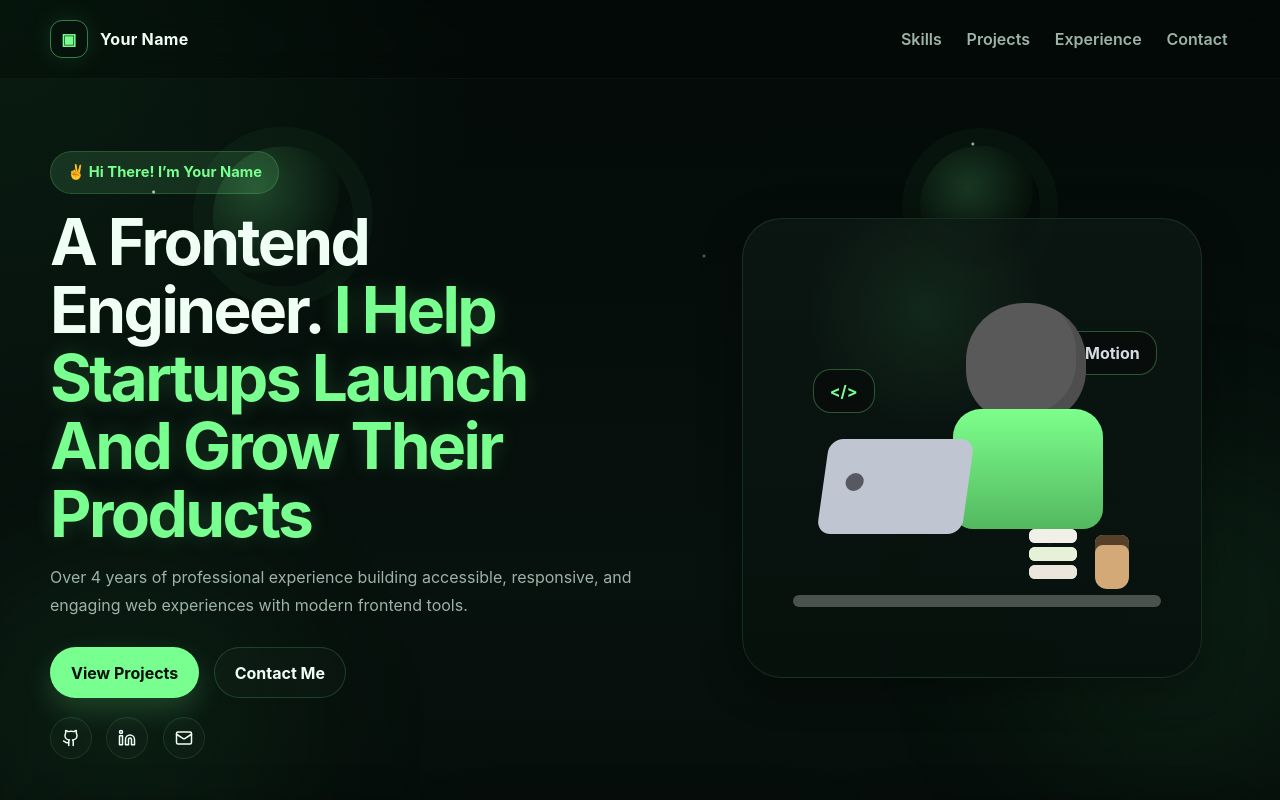
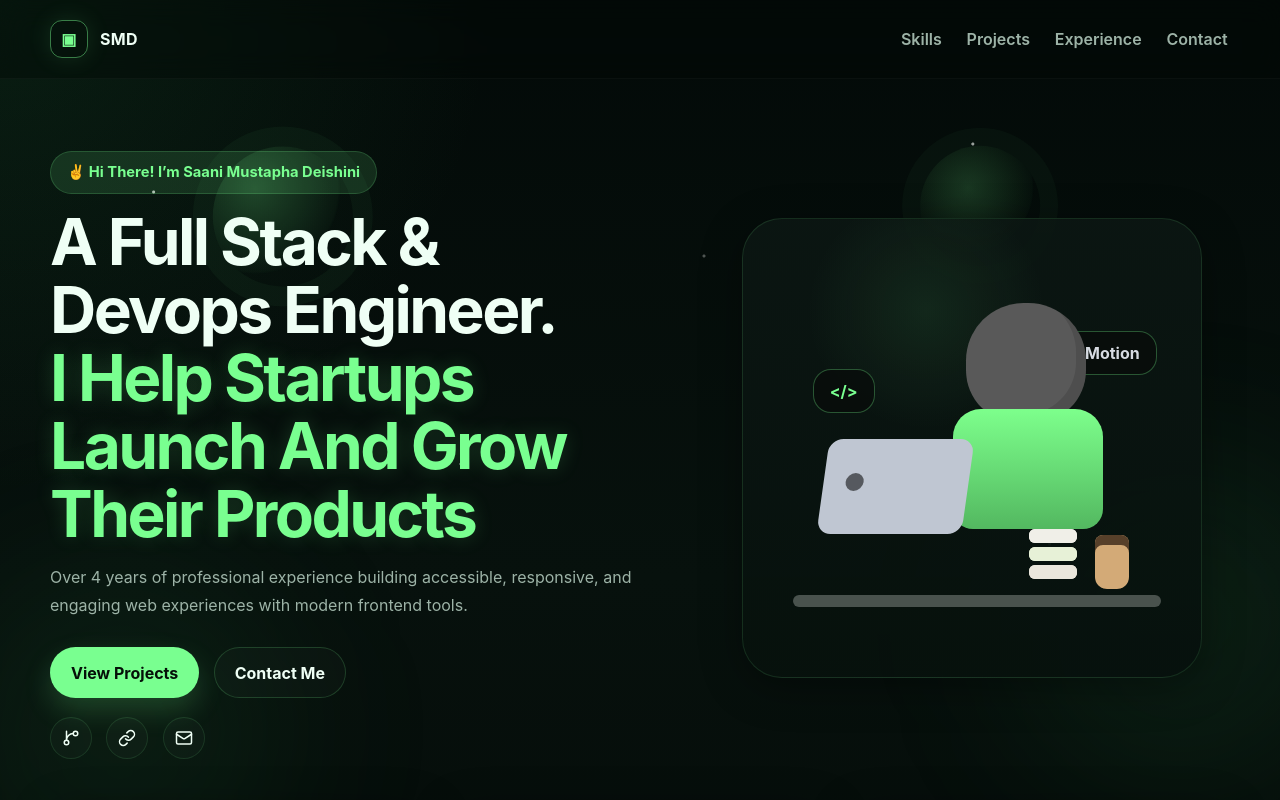
Before and after one commit to Saanimustapha/Portfolio-Site, a React (Vite) app: page / in a window 1280 px wide. Shown: the top 800 px of the page. Built offline with nearby package versions, Linux system fonts and the light colour scheme.

Commit message:
Resolved named export issues from lucide-react.

```diff
--- a/src/components/NavBar.jsx
+++ b/src/components/NavBar.jsx
@@ -8,7 +8,7 @@ export default function Navbar() {
       <div className="container navbar">
         <Link to="/" className="brand">
           <span className="brand-mark">▣</span>
-          <span>Your Name</span>
+          <span>SMD</span>
         </Link>
 
         <nav className="nav-links" aria-label="Primary navigation">
--- a/src/components/SocialLinks.jsx
+++ b/src/components/SocialLinks.jsx
@@ -1,8 +1,8 @@
-import { Github, Linkedin, Mail } from 'lucide-react'
+import { GitBranch, Link, Mail } from 'lucide-react'
 
 const links = [
-  { icon: Github, href: 'https://github.com/yourusername', label: 'GitHub' },
-  { icon: Linkedin, href: 'https://linkedin.com/in/yourusername', label: 'LinkedIn' },
+  { icon: GitBranch, href: 'https://github.com/yourusername', label: 'GitHub' },
+  { icon: Link, href: 'https://linkedin.com/in/yourusername', label: 'LinkedIn' },
   { icon: Mail, href: 'mailto:yourname@example.com', label: 'Email' },
 ]
 
--- a/src/data/siteData.js
+++ b/src/data/siteData.js
@@ -3,12 +3,9 @@ import {
   Layout,
   Smartphone,
   Database,
-  Globe,
-  Rocket,
-  Briefcase,
   Mail,
-  Github,
-  Linkedin,
+  GitBranch,
+  Link,
 } from 'lucide-react'
 
 export const navLinks = [
@@ -19,8 +16,8 @@ export const navLinks = [
 ]
 
 export const heroData = {
-  greeting: 'Hi There! I’m Your Name',
-  titleTop: 'A Frontend Engineer.',
+  greeting: 'Hi There! I’m Saani Mustapha Deishini',
+  titleTop: 'A Full Stack & Devops Engineer.',
   titleBottom: 'I Help Startups Launch And Grow Their Products',
   subtitle:
     'Over 4 years of professional experience building accessible, responsive, and engaging web experiences with modern frontend tools.',
@@ -109,13 +106,13 @@ export const contactInfo = [
   {
     title: 'GitHub',
     value: 'github.com/yourusername',
-    icon: Github,
+    icon: GitBranch,
     href: 'https://github.com/yourusername',
   },
   {
     title: 'LinkedIn',
     value: 'linkedin.com/in/yourusername',
-    icon: Linkedin,
+    icon: Link,
     href: 'https://linkedin.com/in/yourusername',
   },
 ]
```
